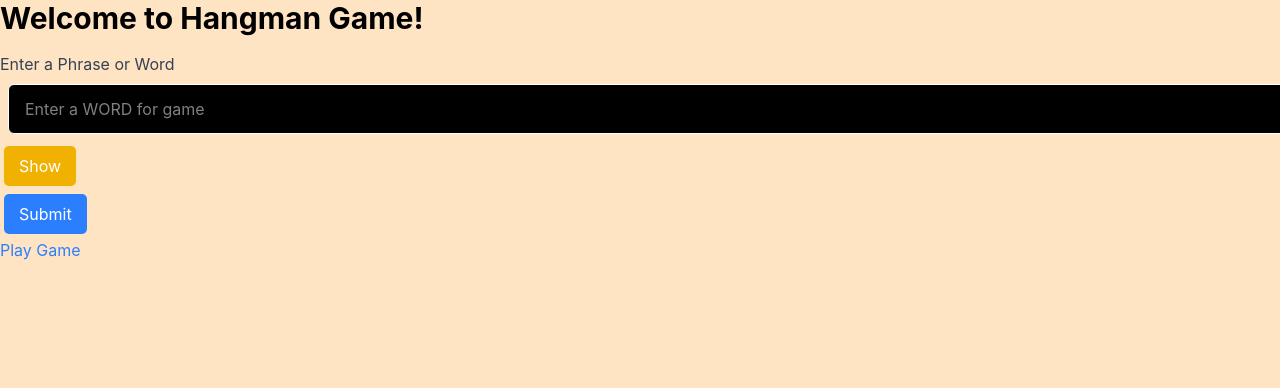
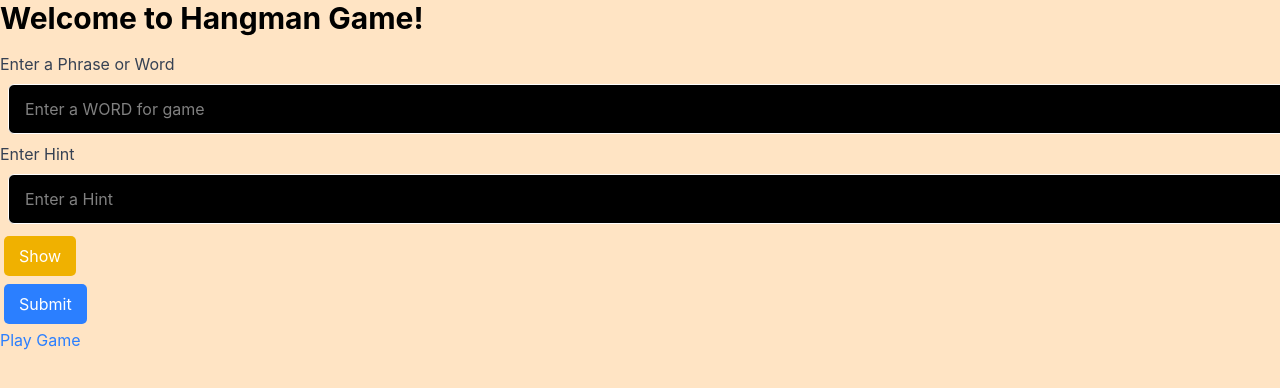
Before and after one commit to way2masoom/React-Learning, a React (Vite) app in the folder HangMangame/: page /start in a window 1280 px wide. Shown: the top 388 px of the page. Built offline with nearby package versions, Linux system fonts and the light colour scheme.

Commit message:
game completed

```diff
--- a/HangMangame/src/components/TextInputForm/TextInputForm.jsx
+++ b/HangMangame/src/components/TextInputForm/TextInputForm.jsx
@@ -1,7 +1,7 @@
 import Button from "../Buttons/Button";
 import TextInput from "../TextInput/TextInput";
 
-function TextInputForm({ inputType, handleFormSubmit, handleTextInputChange, handleShowHideClick }) {
+function TextInputForm({ inputType, handleFormSubmit, handleTextInputChange, handleHintInputChange, handleShowHideClick }) {
 
     return (
         <form onSubmit={handleFormSubmit}>
@@ -12,6 +12,15 @@ function TextInputForm({ inputType, handleFormSubmit, handleTextInputChange, han
                     label="Enter a Phrase or Word"
                     placeholder="Enter a WORD for game"
                     onChangeHandler={handleTextInputChange}
+                />
+            </div>
+
+            <div>
+                <TextInput
+                    type="text"
+                    label="Enter Hint"
+                    placeholder="Enter a Hint"
+                    onChangeHandler={handleHintInputChange}
                 />
             </div>
 
--- a/HangMangame/src/components/TextInputForm/TextInputFormContainer.jsx
+++ b/HangMangame/src/components/TextInputForm/TextInputFormContainer.jsx
@@ -6,9 +6,17 @@ import { useNavigate } from "react-router-dom";
 function TextInputFormContainer() {
 
     const [inputType, setInputType] = useState("password") // state to hold the type of the input field, default is password
+
     const [value, setValue] = useState("") // state to hold the value of the input field
+    const [hint, setHint] = useState("");
+
 
     const navigate = useNavigate() // useNavigate hook to programmatically navigate to another route
+
+
+    function handleHintInputChange(event) {
+        setHint(event.target.value);
+    }
 
     // Prevent form submit refresh
     function handleFormSubmit(event) {
@@ -19,7 +27,10 @@ function TextInputFormContainer() {
             // if we have something in the input field, we navigate to the play page
             navigate("/play", {
                 state: {
-                    wordSelected: value
+                    wordSelected: {
+                        wordValue: value,
+                        wordHint: hint
+                    }
                 }
             })
         }
@@ -69,6 +80,7 @@ function TextInputFormContainer() {
                 inputType={inputType}
                 handleFormSubmit={handleFormSubmit}
                 handleTextInputChange={handleTextInputChange}
+                handleHintInputChange={handleHintInputChange}
                 handleShowHideClick={handleShowHideClick}
             />
 
--- a/HangMangame/src/pages/HomePage.jsx
+++ b/HangMangame/src/pages/HomePage.jsx
@@ -4,7 +4,11 @@ import { useEffect, useState } from "react";
 
 function HomePage() {
     // creating a work to send to play page
-    const [word, setWord] = useState('');
+    // const [word, setWord] = useState('');
+    const [word, setWord] = useState(null);
+
+
+    useEffect(() => {
 
         // Creating a function to feacth words
         async function featchWords() {
@@ -14,10 +18,10 @@ function HomePage() {
 
             const randomIndex = Math.floor(Math.random() * data.length)
             console.log(data[randomIndex]);
-        setWord(data[randomIndex].wordValue)
+            // setWord(data[randomIndex].wordValue)
+            setWord(data[randomIndex])
         }
 
-    useEffect(() => {
         featchWords();
     }, [])
 
--- a/HangMangame/src/pages/Playgame.jsx
+++ b/HangMangame/src/pages/Playgame.jsx
@@ -10,10 +10,15 @@ import Hangman from "../components/HangMan/HangMan";
 function PlayGame() {
     // Access data
     const location = useLocation();
-    const word = location.state?.wordSelected;
+    const wordData = location.state?.wordSelected;
+
+    const word = wordData?.wordValue;
+    const hint = wordData?.wordHint;
+
 
     const [guessedLetters, setGuessedLetters] = useState([])
-    const [steps, setSteps] = useState(0)
+    const [steps, setSteps] = useState(0);
+
 
 
 
@@ -33,7 +38,7 @@ function PlayGame() {
         <div>
             <h1 className="text-3xl font-bold mb-4 ">Play Game</h1>
             <p className="text-lg mb-6 text-green-600">Welcome to the game!</p>
-            <p className="text-xl font-semibold">Selected Word: {word}</p>
+            <p className="text-xl font-semibold">Hint: {hint}</p>
 
             {word && (
                 <>
```
Lines whose indentation alone changed are shown as unchanged.
